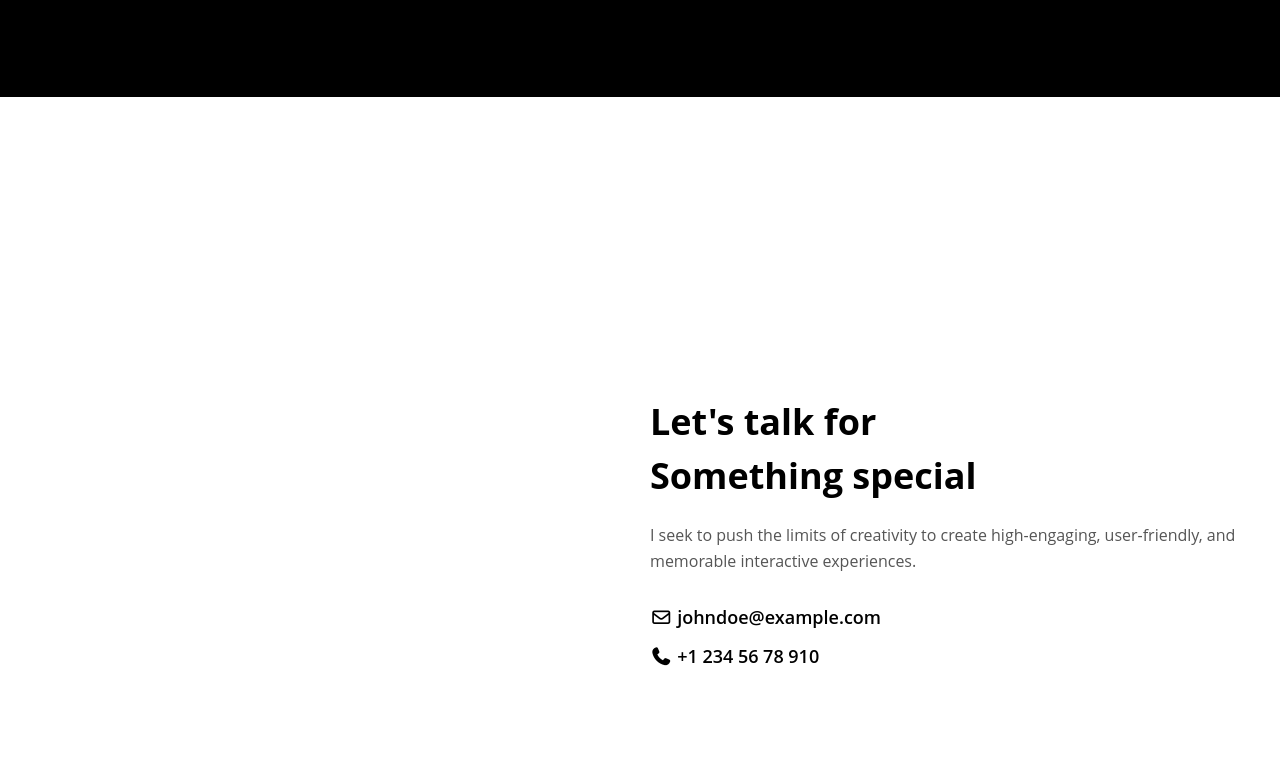
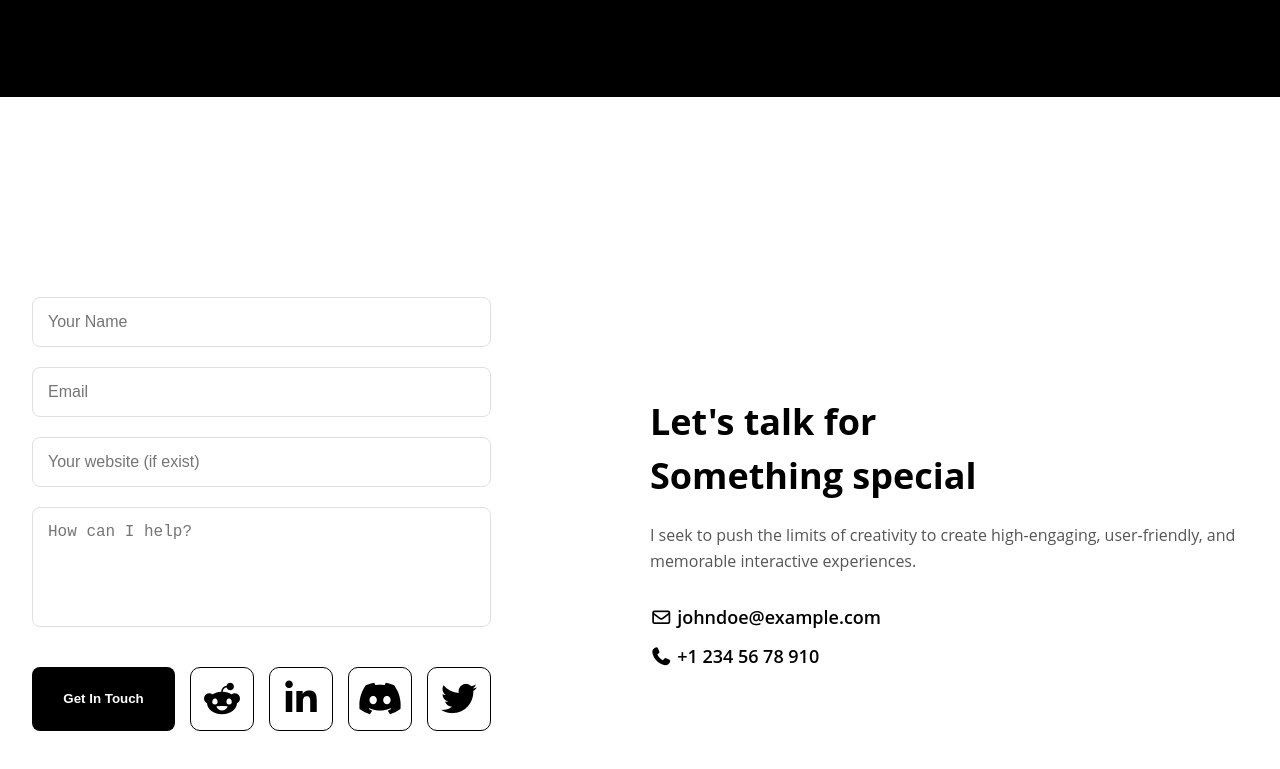
Before and after one commit to usonsagunov-USR/portfolio-master, a plain HTML site: page index.html in a window 1280 px wide. Shown: the part 4793-5562 px from the top of the page. Drawn offline with Linux system fonts and the light colour scheme.

Commit message:
initial commit

```diff
--- a/index.html
+++ b/index.html
@@ -215,6 +215,22 @@
     <section>
   <div class="container call-me">
     <div class="form-side">
+        <form>
+            <input name="name" type="text" placeholder="Your Name" required />
+            <input name="email" type="email" placeholder="Email" required />
+            <input name="website" type="url" placeholder="Your website (if exist)" />
+            <textarea placeholder="How can I help?"></textarea>
+
+            <div class="social-icons">
+                <button type="submit" class="get-in-touch">Get In Touch</button>
+                <div class="icon-row">
+                    <a href="#"><i class="fa-brands fa-reddit-alien"></i></a>
+                    <a href="#"><i class="fa-brands fa-linkedin-in"></i></a>
+                    <a href="#"><i class="fa-brands fa-discord"></i></a>
+                    <a href="#"><i class="fa-brands fa-twitter"></i></a>
+                </div>
+            </div>
+      </form>
     </div>
 
     <div class="contacts">
```
